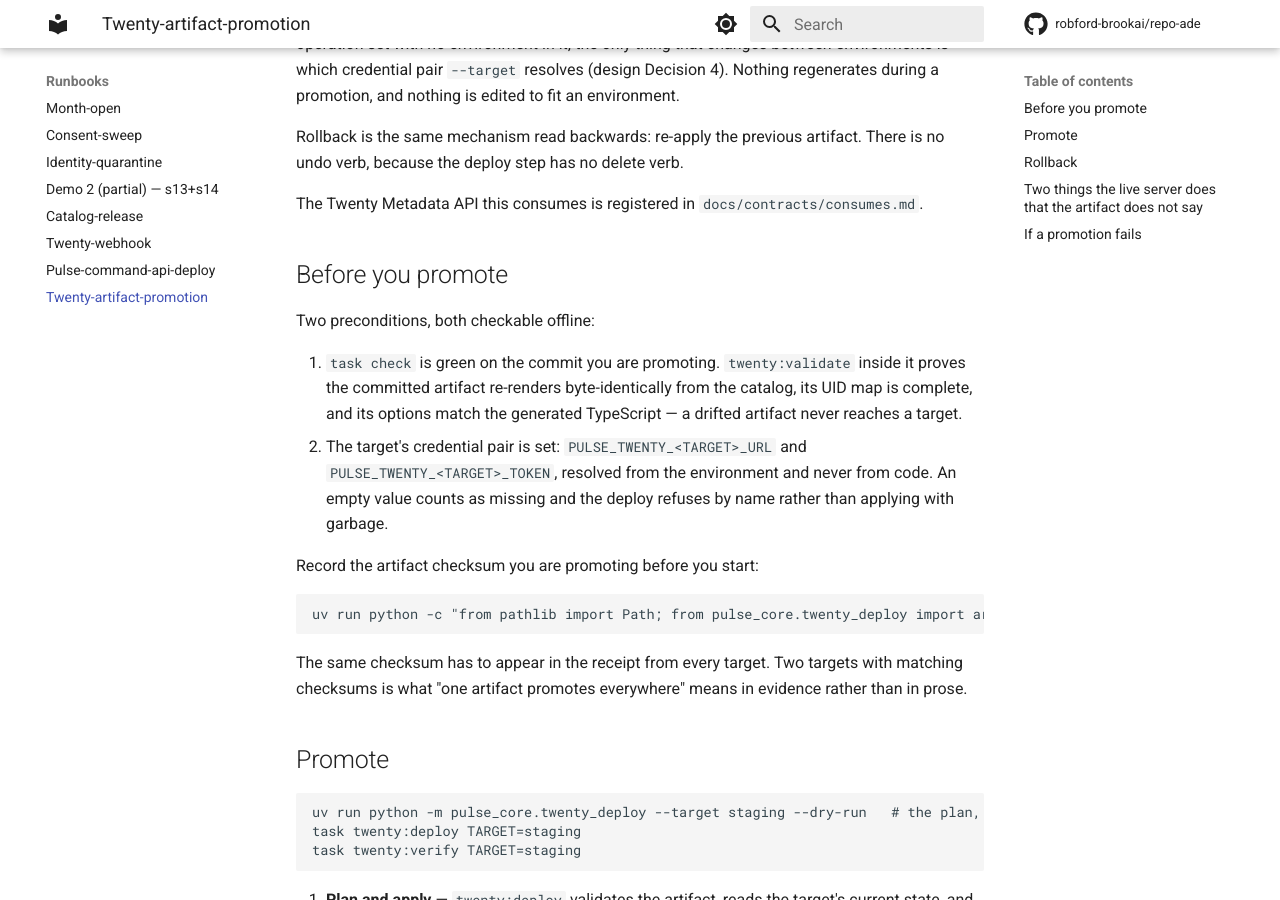
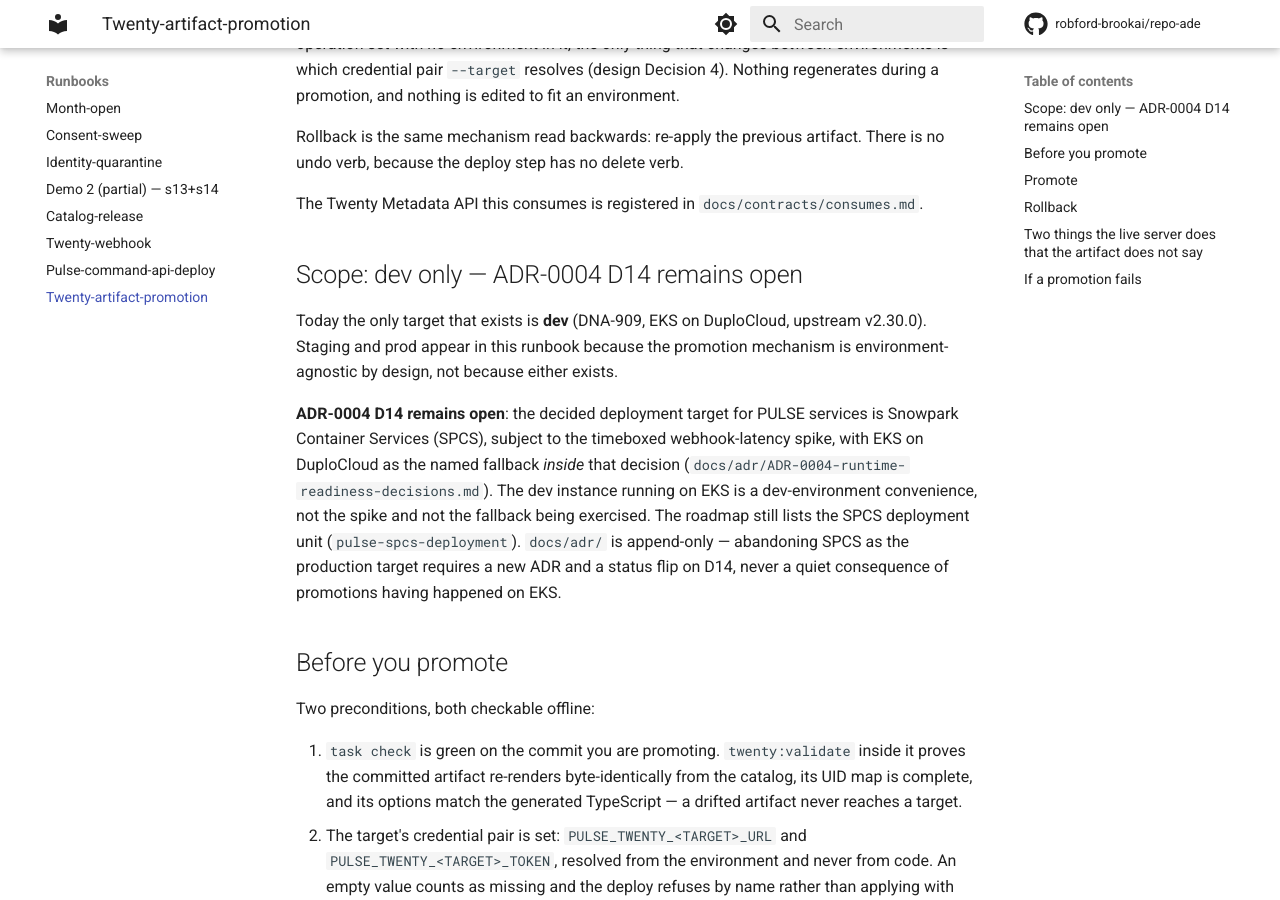
Before and after one commit to robford-brookai/pulse, an MkDocs documentation site: the page built from docs/runbooks/twenty-artifact-promotion.md, in a window 1280 px wide and 900 px high, scrolled down 274 px. Built offline with MkDocs 1.6.1 and Material for MkDocs 9.7.7, drawn with Linux system fonts in a browser that asks for light colours; comment, search, counter and statistics services are not loaded.

Commit message:
docs(twenty-dev-instance): close the 7.3 loop — promotion runbook dev-only scope, F1 answer pinned
The promotion runbook now states plainly it is dev-only and ADR-0004 D14
remains open — SPCS is still the roadmap deployment unit and abandoning it
takes a new ADR plus a status flip, never a quiet EKS deploy. consumes.md
records the F1 answer (universalIdentifier round-trips on create, v2.30.0)
beside the pinned tag. The twenty-webhook-auth and twenty-drag-command spec
deltas are handed off to the doc-updater via the worktree HANDOFF.md.

Co-Authored-By: Claude Fable 5 <noreply@anthropic.com>
Claude-Session: https://claude.ai/code/session_01WTac9oJYpyahw4b5Jcms91

```diff
--- a/docs/runbooks/twenty-artifact-promotion.md
+++ b/docs/runbooks/twenty-artifact-promotion.md
@@ -11,6 +11,21 @@ Rollback is the same mechanism read backwards: re-apply the previous artifact. T
 verb, because the deploy step has no delete verb.
 
 The Twenty Metadata API this consumes is registered in `docs/contracts/consumes.md`.
+
+## Scope: dev only — ADR-0004 D14 remains open
+
+Today the only target that exists is **dev** (DNA-909, EKS on DuploCloud, upstream v2.30.0).
+Staging and prod appear in this runbook because the promotion mechanism is
+environment-agnostic by design, not because either exists.
+
+**ADR-0004 D14 remains open**: the decided deployment target for PULSE services is Snowpark
+Container Services (SPCS), subject to the timeboxed webhook-latency spike, with EKS on
+DuploCloud as the named fallback *inside* that decision
+(`docs/adr/ADR-0004-runtime-readiness-decisions.md`). The dev instance running on EKS is a
+dev-environment convenience, not the spike and not the fallback being exercised. The roadmap
+still lists the SPCS deployment unit (`pulse-spcs-deployment`). `docs/adr/` is append-only —
+abandoning SPCS as the production target requires a new ADR and a status flip on D14, never a
+quiet consequence of promotions having happened on EKS.
 
 ## Before you promote
 
```
Also changed, not shown: docs/contracts/consumes.md (+7 -0 lines).
